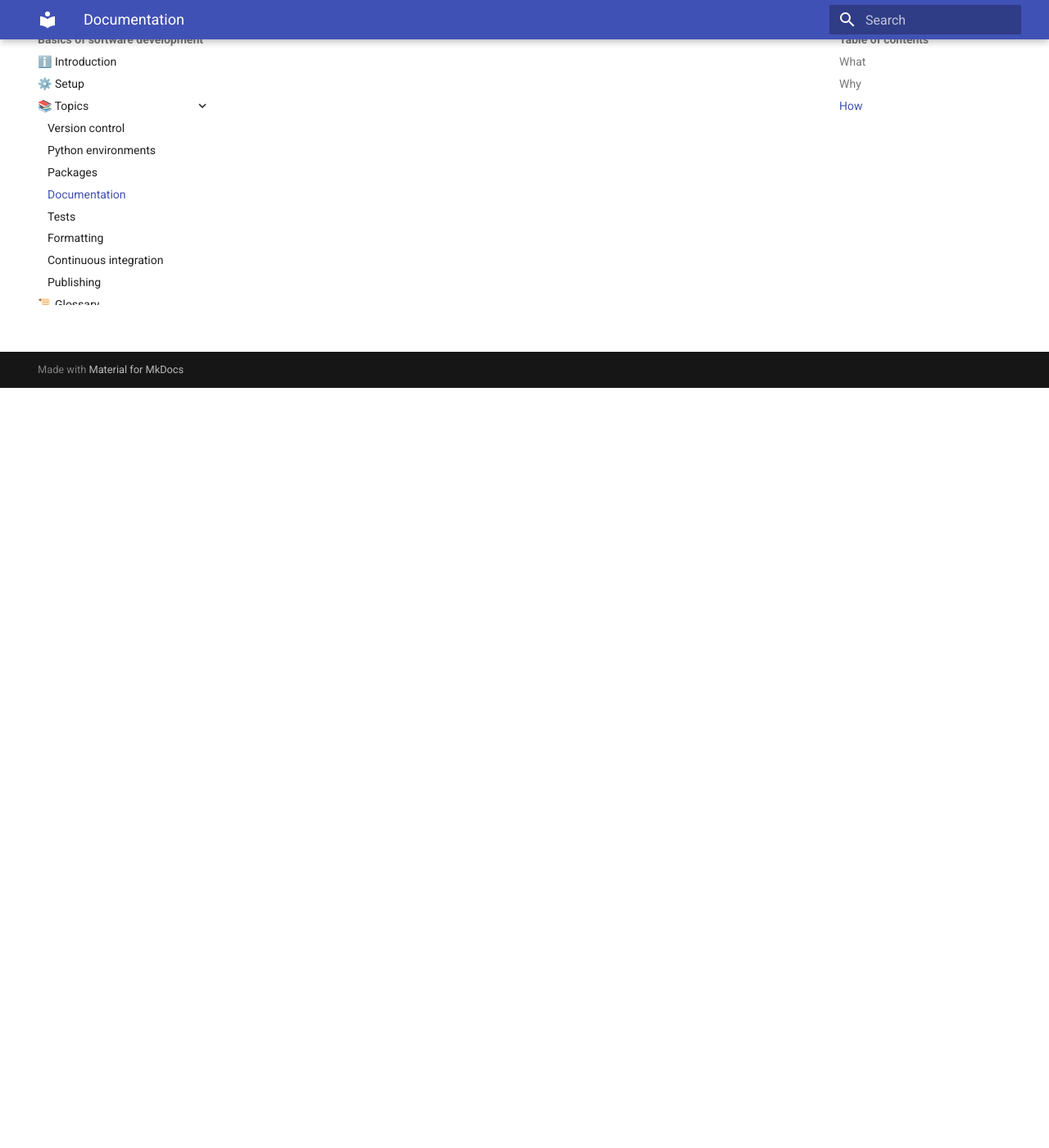
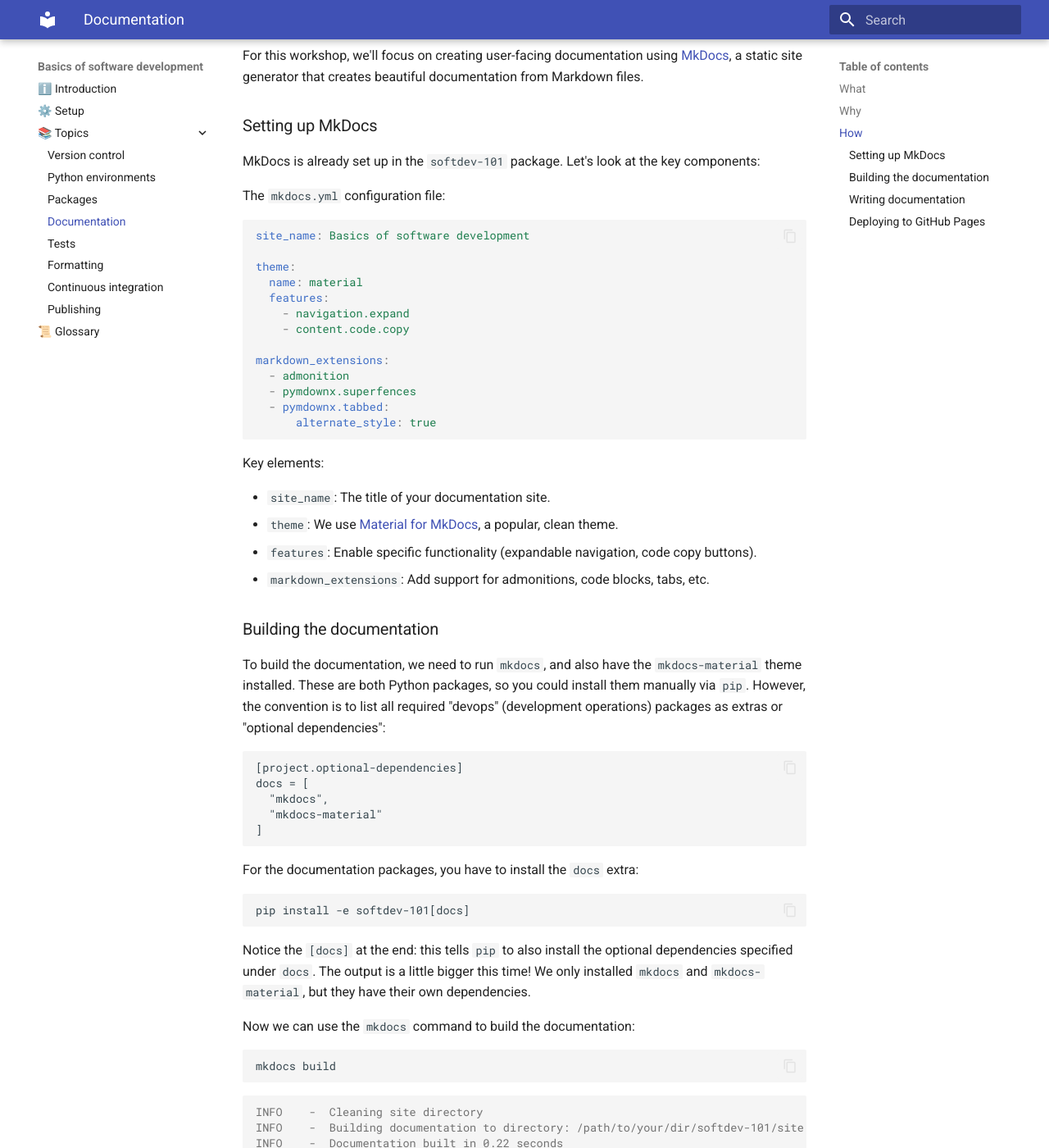
Before and after one commit to mbercx/softdev-101, an MkDocs documentation site: the page built from docs/documentation.md, in a window 1280 px wide and 1400 px high, scrolled down 927 px. Shown: the whole window at 82% size. Built offline with MkDocs 1.6.1 and Material for MkDocs 9.7.7, drawn with Linux system fonts in a browser that asks for light colours; some of the changed text lies outside the part shown.

Commit message:
📚 Documentation: Add the how

````diff
--- a/docs/documentation.md
+++ b/docs/documentation.md
@@ -29,3 +29,176 @@
     With documentation, your colleague can find answers independently, and you can focus on new work instead of repeatedly explaining the same concepts.
 
 ## How
+
+For this workshop, we'll focus on creating user-facing documentation using [MkDocs](https://www.mkdocs.org/), a static site generator that creates beautiful documentation from Markdown files.
+
+### Setting up MkDocs
+
+MkDocs is already set up in the `softdev-101` package.
+Let's look at the key components:
+
+The `mkdocs.yml` configuration file:
+
+```yaml
+site_name: Basics of software development
+
+theme:
+  name: material
+  features:
+    - navigation.expand
+    - content.code.copy
+
+markdown_extensions:
+  - admonition
+  - pymdownx.superfences
+  - pymdownx.tabbed:
+      alternate_style: true
+```
+
+Key elements:
+
+- `site_name`: The title of your documentation site.
+- `theme`: We use [Material for MkDocs](https://squidfunk.github.io/mkdocs-material/), a popular, clean theme.
+- `features`: Enable specific functionality (expandable navigation, code copy buttons).
+- `markdown_extensions`: Add support for admonitions, code blocks, tabs, etc.
+
+### Building the documentation
+
+To build the documentation, we need to run `mkdocs`, and also have the `mkdocs-material` theme installed.
+These are both Python packages, so you could install them manually via `pip`.
+However, the convention is to list all required "devops" (development operations) packages as extras or "optional dependencies":
+
+```
+[project.optional-dependencies]
+docs = [
+  "mkdocs",
+  "mkdocs-material"
+]
+```
+
+For the documentation packages, you have to install the `docs` extra:
+
+```
+pip install -e softdev-101[docs]
+```
+
+Notice the `[docs]` at the end: this tells `pip` to also install the optional dependencies specified under `docs`.
+The output is a little bigger this time!
+We only installed `mkdocs` and `mkdocs-material`, but they have their own dependencies.
+
+Now we can use the `mkdocs` command to build the documentation:
+
+```
+mkdocs build
+```
+
+```console {.no-copy}
+INFO    -  Cleaning site directory
+INFO    -  Building documentation to directory: /path/to/your/dir/softdev-101/site
+INFO    -  Documentation built in 0.22 seconds
+```
+
+As the second `INFO` message indicates, the website is built in the `site` directory.
+Open it and have a look:
+
+```
+open site/index.html
+```
+
+You should recognise it, it's the documentation you're reading now!
+
+Building the documentation and reloading the page every time is rather tedious.
+Fortunately, you can also "serve" the documentation:
+
+```
+mkdocs serve
+```
+
+this will run a server that automatically detects file changes when you save them, and updates the build.
+
+### Writing documentation
+
+Documentation files go in the `docs/` directory as Markdown (`.md`) files.
+The page you're reading right now is `docs/documentation.md`!
+
+MkDocs uses standard Markdown syntax. For example, to create a link:
+
+```markdown
+[link text](https://example.com)
+```
+
+this will render: [link text](https://example.com).
+
+MkDocs Material also supports **admonitions** via the `admonition` extension.
+These are highlighted boxes that make important information stand out:
+
+```markdown
+!!!warning "Important"
+    This is a note that stands out from the main text.
+    You can include code, lists, and other Markdown inside!
+```
+
+this will render:
+
+!!!warning "Important"
+    This is a note that stands out from the main text.
+    You can include code, lists, and other Markdown inside!
+
+If you're not familiar with Markdown, try this [10 minute tutorial](https://commonmark.org/help/tutorial/).
+For the Material for MkDocs theme and all its possible extensions, we refer to [their documentation](https://squidfunk.github.io/mkdocs-material/).
+
+!!! tip "Give it a try!"
+
+    Serve the documentation with `mkdocs serve`, open this page, make some changes and save the file.
+    Can you see the page being updated?
+
+You're probably wondering how to deploy the documentation to a website, as I've done for this repository.
+
+### Deploying to GitHub Pages
+
+GitHub Pages is a free hosting service for static websites, perfect for documentation.
+MkDocs makes deploying to GitHub Pages incredibly simple.
+
+First, make sure your documentation builds successfully:
+
+```
+mkdocs build
+```
+
+Then deploy with a single command:
+
+```
+mkdocs gh-deploy
+```
+
+This command:
+
+1. Builds your documentation to the `site/` directory
+2. Creates (or updates) a `gh-pages` branch in your repository
+3. Pushes the built site to that branch
+4. GitHub automatically serves the content from the `gh-pages` branch
+
+Your documentation will be available at:
+
+```
+https://<username>.github.io/<repository>/
+```
+
+For example, this documentation is hosted at: [https://mbercx.github.io/softdev-101/](https://mbercx.github.io/softdev-101/)
+
+!!!note "First time setup"
+
+    The first time you deploy, you may need to enable GitHub Pages in your repository settings:
+
+    1. Go to your repository on GitHub
+    2. Click **Settings** → **Pages**
+    3. Under "Source", select the `gh-pages` branch
+    4. Click **Save**
+
+    After a few minutes, your documentation will be live!
+
+!!!warning "Be careful with `gh-deploy`"
+
+    The `gh-deploy` command force-pushes to the `gh-pages` branch, overwriting its history.
+    This is usually fine since the `gh-pages` branch only contains built documentation, not source code.
+    However, make sure you're in the right repository before deploying!
````
Also changed, not shown: docs/version_control.md (+1 -1 lines).
